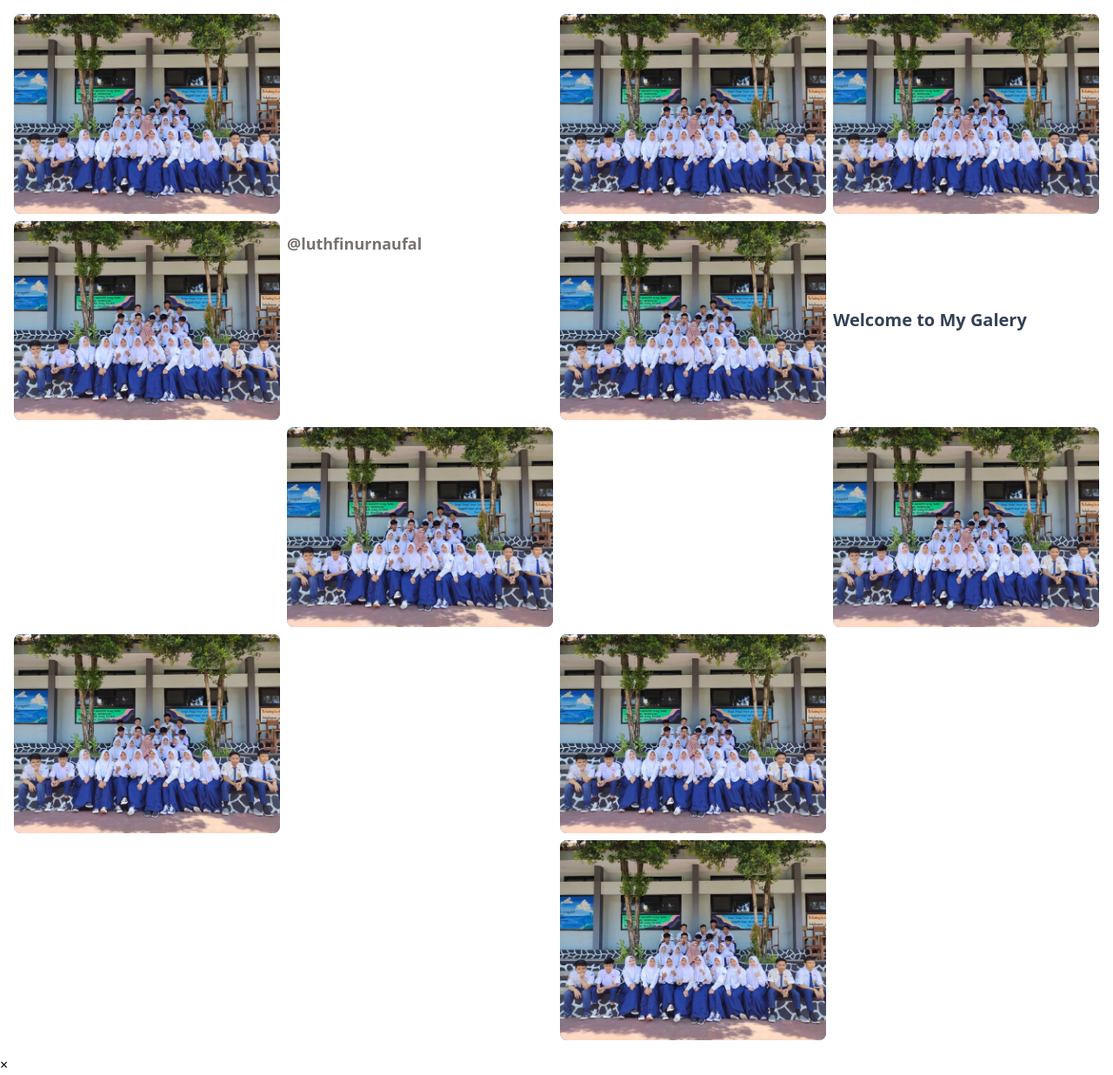
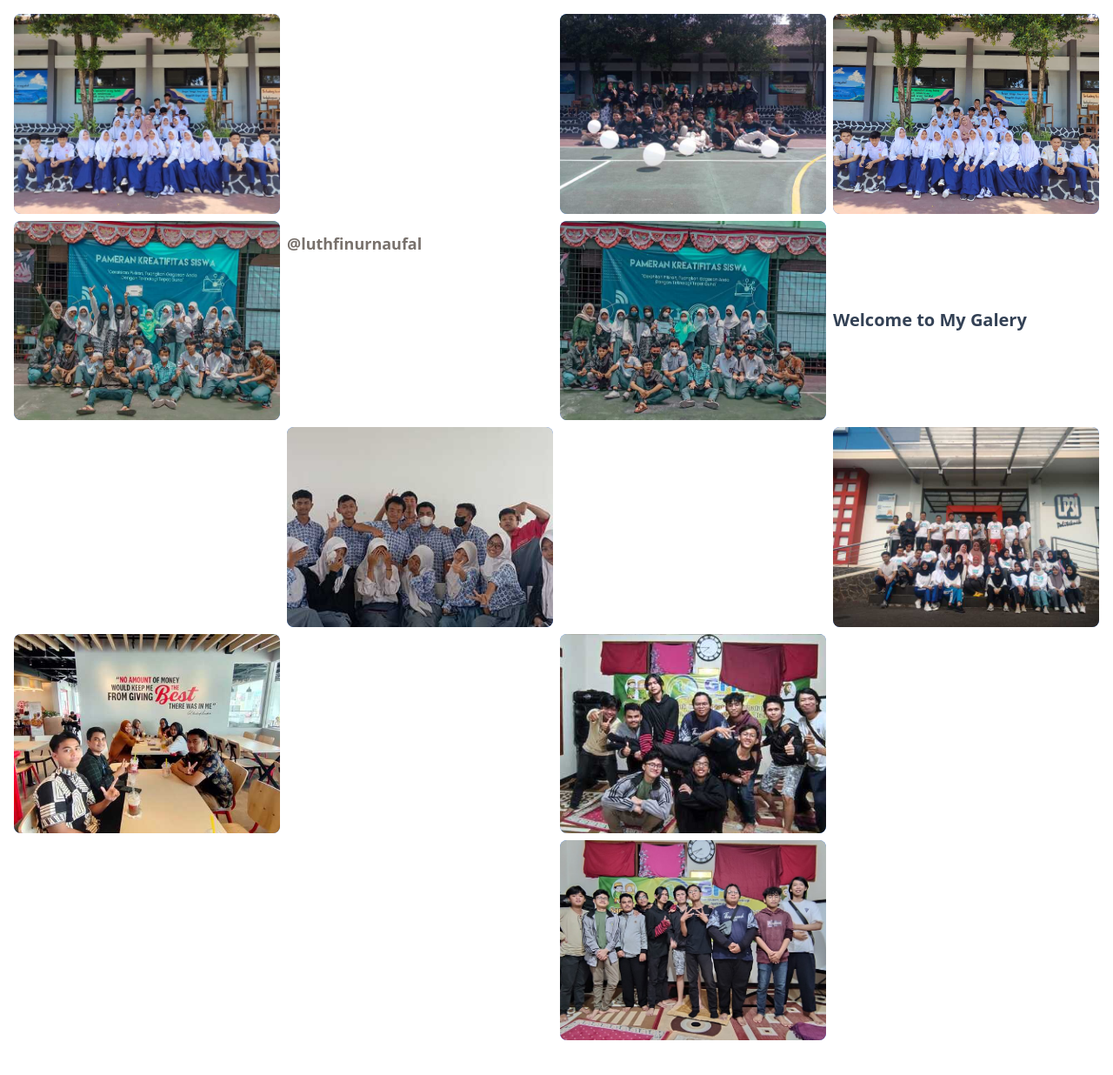
Before and after one commit to luthfinurnaufal/gelery, a website: page src/index.html in a window 1280 px wide. Shown: the whole page at 87% size. After the commit the page ends 1212 px from the top, so only its background shows below. Drawn offline with Linux system fonts and the light colour scheme.

Commit message:
Add files via upload

```diff
--- a/src/index.html
+++ b/src/index.html
@@ -3,58 +3,46 @@
 <head>
     <meta charset="UTF-8">
     <meta name="viewport" content="width=device-width, initial-scale=1.0">
-    <link href="input.css">
     <link href="/dist/output.css" rel="stylesheet">
     <title>Galery memories</title>
 </head>
-
-
 <body>
-    <div class="mt-15 p-2 font-inter grid grid-cols-2 gap-2 md:grid-cols-4 md:p-4">
+<div class="mt-15 p-2 font-inter grid grid-cols-2 gap-2 md:grid-cols-4 md:p-4">
     <h2 class="h-15 text-xl font-semibold text-slate-700 md:col-start-4 md:row-start-2 md:flex">
         <span class="self-center">Welcome to My Galery</h2></span>
-        <div class="h-10 text-lg font-semibold text-stone-500 aspect-square md:col-start-2 md:row-start-2 md:flex">
-            <span class="self-end">@luthfinurnaufal</span></div>
+    <div class="h-10 text-lg font-semibold text-stone-500 aspect-square md:col-start-2 md:row-start-2 md:flex">
+        <span class="self-end">@luthfinurnaufal</span></div>
 
     <div class="h-15 bg-blue-500 aspect-[4/3] rounded-lg md:aspect-[3/4] xl:aspect-[4/3] overflow-hidden group relative hover:scale-95 transition-all duration-500">
-        <div onclick="openModal('../img/gird/1.jpg')" class="w-full h-full bg-[url('/img/gird/1.jpg')] bg-cover bg-center absolute group-hover:scale-125 group-hover:rotate-12 transition-all duration-500 cursor-pointer"> </div>
+        <div class="w-full h-full bg-[url('/img/gird/1.jpg')] bg-cover bg-center absolute group-hover:scale-125 group-hover:rotate-12 transition-all duration-500"> </div>
     </div>
     <div class="h-15 bg-blue-500 aspect-[4/3] rounded-lg md:aspect-[3/4] xl:aspect-[4/3] md:col-start-3 overflow-hidden group relative hover:scale-95 transition-all duration-500">
-        <div onclick="openModal('../img/gird/2.jpg')" class="w-full h-full bg-[url('/img/gird/1.jpg')] bg-cover bg-center absolute group-hover:scale-125 group-hover:rotate-12 transition-all duration-500 cursor-pointer"></div>
+        <div class="w-full h-full bg-[url('/img/gird/2.jpg')] bg-cover bg-center absolute group-hover:scale-125 group-hover:rotate-12 transition duration-500"></div>
     </div>
     <div class="h-15 bg-blue-500 aspect-[4/3] rounded-lg md:aspect-[3/4] xl:aspect-[4/3] overflow-hidden group relative hover:scale-95 transition-all duration-500">
-        <div onclick="openModal('../img/gird/3.jpg')" class="w-full h-full bg-[url('/img/gird/1.jpg')] bg-cover bg-center absolute group-hover:scale-125 group-hover:rotate-12 transition-all duration-500 cursor-pointer"></div>
+        <div class="w-full h-full bg-[url('/img/gird/3.jpg')] bg-cover bg-center absolute group-hover:scale-125 group-hover:rotate-12 transition duration-500"></div>
     </div>
     <div class="h-15 bg-blue-500 aspect-[4/3] rounded-lg md:aspect-[3/4] xl:aspect-[4/3] overflow-hidden group relative hover:scale-95 transition-all duration-500">
-        <div onclick="openModal('../img/gird/4.jpg')" class="w-full h-full bg-[url('/img/gird/1.jpg')] bg-cover bg-center absolute group-hover:scale-125 group-hover:rotate-12 transition-all duration-500 cursor-pointer"></div>
+        <div class="w-full h-full bg-[url('/img/gird/4.jpg')] bg-cover bg-center absolute group-hover:scale-125 group-hover:rotate-12 transition duration-500"></div>
     </div>
     <div class="h-15 bg-blue-500 aspect-[4/3] rounded-lg md:aspect-[3/4] xl:aspect-[4/3] overflow-hidden group relative hover:scale-95 transition-all duration-500">
-        <div onclick="openModal('../img/gird/5.jpg')" class="w-full h-full bg-[url('/img/gird/1.jpg')] bg-cover bg-center absolute group-hover:scale-125 group-hover:rotate-12 transition-all duration-500 cursor-pointer"></div>
+        <div class="w-full h-full bg-[url('/img/gird/5.jpg')] bg-cover bg-center absolute group-hover:scale-125 group-hover:rotate-12 transition duration-500"></div>
     </div>
     <div class="h-15 bg-blue-500 aspect-[4/3] rounded-lg md:aspect-[3/4] xl:aspect-[4/3] md:col-start-2 overflow-hidden group relative hover:scale-95 transition-all duration-500">
-        <div onclick="openModal('../img/gird/6.jpg')" class="w-full h-full bg-[url('/img/gird/1.jpg')] bg-cover bg-center absolute group-hover:scale-125 group-hover:rotate-12 transition-all duration-500 cursor-pointer"></div>
+        <div class="w-full h-full bg-[url('/img/gird/6.jpg')] bg-cover bg-center absolute group-hover:scale-125 group-hover:rotate-12 transition duration-500"></div>
     </div>
     <div class="h-15 bg-blue-500 aspect-[4/3] rounded-lg md:aspect-[3/4] xl:aspect-[4/3] md:col-start-4 overflow-hidden group relative hover:scale-95 transition-all duration-500">
-        <div onclick="openModal('../img/gird/7.jpg')" class="w-full h-full bg-[url('/img/gird/1.jpg')] bg-cover bg-center absolute group-hover:scale-125 group-hover:rotate-12 transition-all duration-500 cursor-pointer"></div>
+        <div class="w-full h-full bg-[url('/img/gird/7.jpg')] bg-cover bg-center absolute group-hover:scale-125 group-hover:rotate-12 transition duration-500"></div>
     </div>
     <div class="h-15 bg-blue-500 aspect-[4/3] rounded-lg md:aspect-[3/4] xl:aspect-[4/3] overflow-hidden group relative hover:scale-95 transition-all duration-500">
-        <div onclick="openModal('../img/gird/8.jpg')" class="w-full h-full bg-[url('/img/gird/1.jpg')] bg-cover bg-center absolute group-hover:scale-125 group-hover:rotate-12 transition-all duration-500 cursor-pointer"></div>
+        <div class="w-full h-full bg-[url('/img/gird/8.jpg')] bg-cover bg-center absolute group-hover:scale-125 group-hover:rotate-12 transition duration-500"></div>
     </div>
     <div class="h-15 bg-blue-500 aspect-[4/3] rounded-lg md:aspect-[3/4] xl:aspect-[4/3] md:col-start-3 overflow-hidden group relative hover:scale-95 transition-all duration-500">
-        <div onclick="openModal('../img/gird/9.jpg')" class="w-full h-full bg-[url('/img/gird/1.jpg')] bg-cover bg-center absolute group-hover:scale-125 group-hover:rotate-12 transition-all duration-500 cursor-pointer"></div>
+        <div class="w-full h-full bg-[url('/img/gird/9.jpg')] bg-cover bg-center absolute group-hover:scale-125 group-hover:rotate-12 transition duration-500"></div>
     </div>
     <div class="h-15 bg-blue-500 aspect-[4/3] rounded-lg md:aspect-[3/4] xl:aspect-[4/3] md:col-start-3 overflow-hidden group relative hover:scale-95 transition-all duration-500">
-        <div onclick="openModal('../img/gird/10.jpg')" class="w-full h-full bg-[url('/img/gird/1.jpg')] bg-cover bg-center absolute group-hover:scale-125 group-hover:rotate-12 transition-all duration-500 cursor-pointer"></div>
+        <div class="w-full h-full bg-[url('/img/gird/10.jpg')] bg-cover bg-center absolute group-hover:scale-125 group-hover:rotate-12 transition duration-500"></div>
     </div>
 </div>
-
-<div id="imageModal" class="fixed inset-0 bg-black/80 hidden items-center justify-center z-50">
-    <span onclick="closeModal()" class="absolute top-5 right-8 text-white text-3xl cursor-pointer">&times;</span>
-    <img id="modalImg" class="max-w-[90%] max-h-[90%] rounded-lg shadow-lg">
-</div>
-
 </body>
-
-<script src="script.js"></script>
-
 </html>
```
